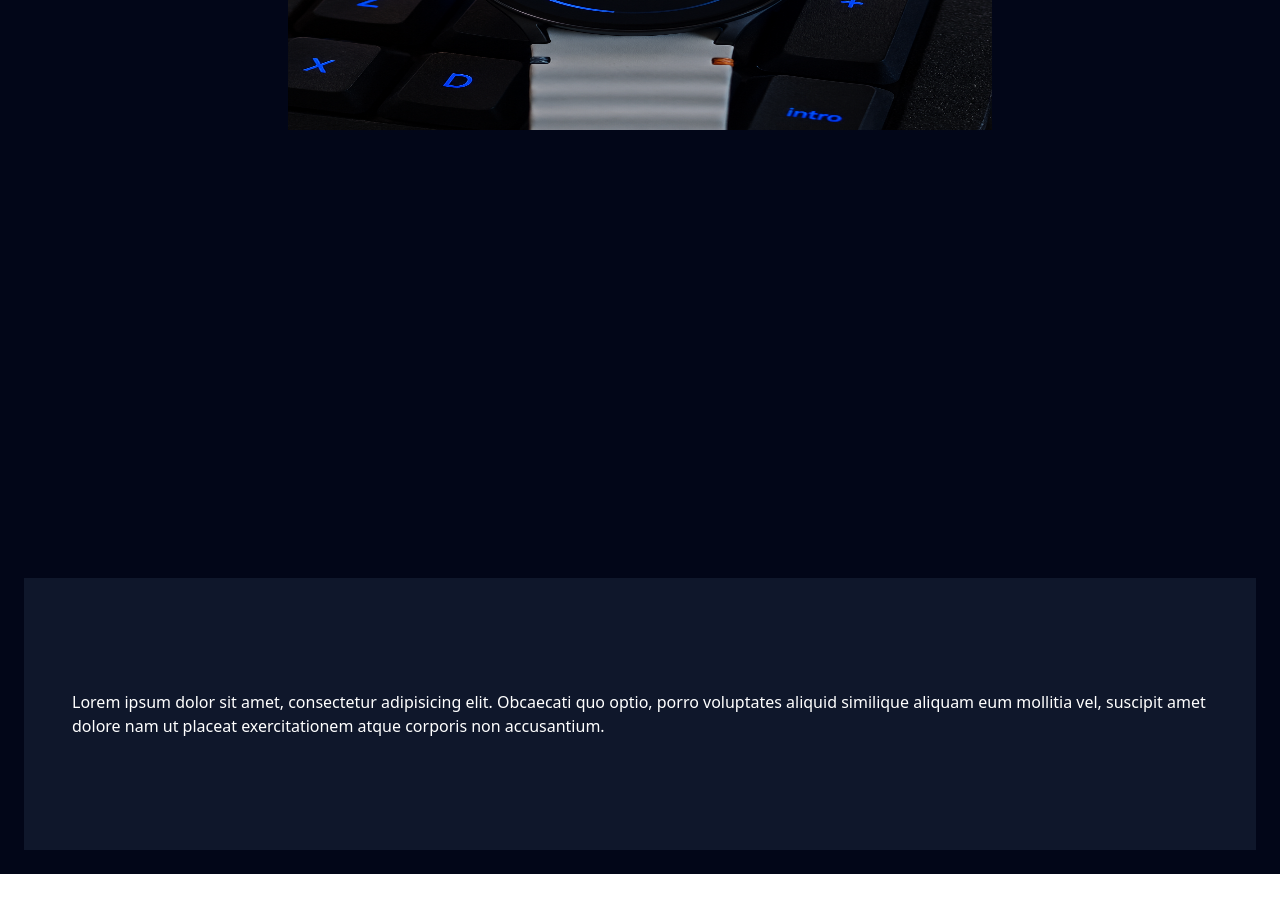
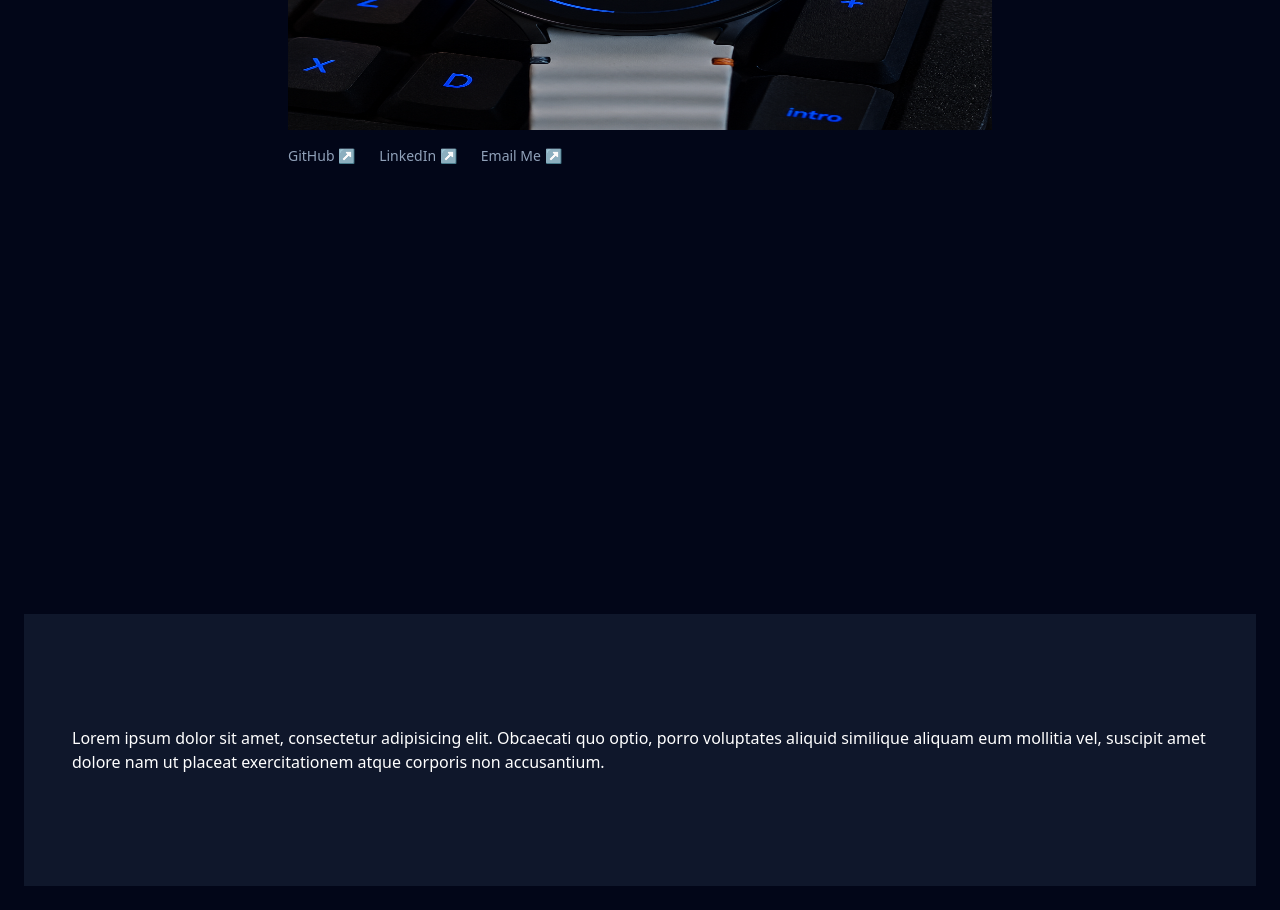
Before and after one commit to otiendeneville-prog/Shale, a React (Vite) app: page / in a window 1280 px wide. Shown: the part 1240-2150 px from the top of the page. Before the commit the page ends 2114 px from the top, so only its background shows below. Built offline with nearby package versions, Linux system fonts and the light colour scheme.

Commit message:
adding social liknks

```diff
--- a/src/componet/HeroSection.tsx
+++ b/src/componet/HeroSection.tsx
@@ -35,6 +35,28 @@ export default function HeroSection() {
         alt="Neshville's wallpaper"
         className="w-full h-80 mt-14"
       />
+      <div className="flex items-center gap-6 pt-4 text-sm text-slate-400">
+        <a
+          href="https://github.com"
+          target="_blank"
+          className="hover:text-white transition"
+        >
+          GitHub ↗
+        </a>
+        <a
+          href="https://linkedin.com"
+          target="_blank"
+          className="hover:text-white transition"
+        >
+          LinkedIn ↗
+        </a>
+        <a
+          href="mailto:hello@example.com"
+          className="hover:text-white transition"
+        >
+          Email Me ↗
+        </a>
+      </div>
     </div>
   );
 }
```
